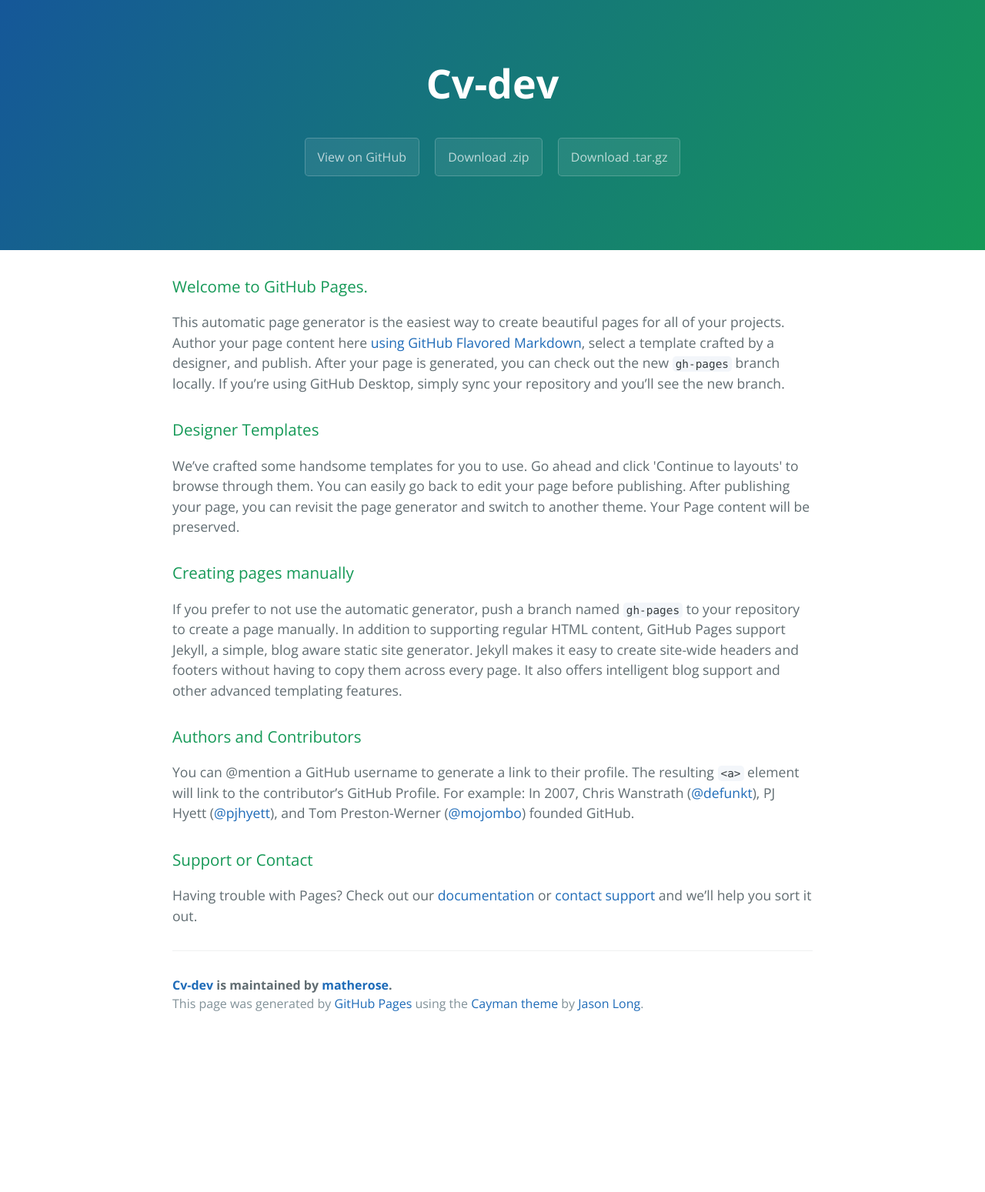
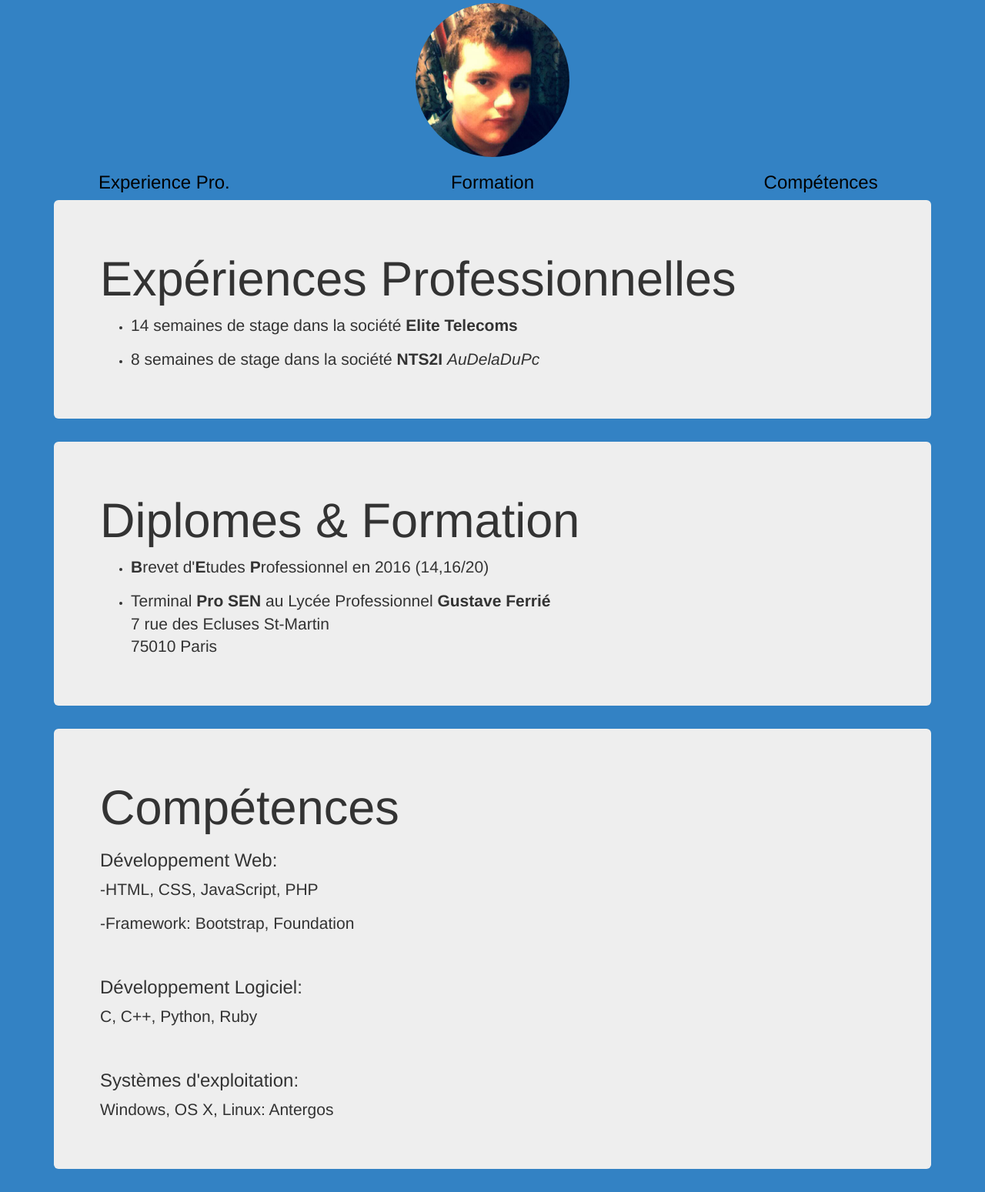
Before and after one commit to matherose/CV-Dev, a plain HTML site: page index.html in a window 1280 px wide. Shown: the part 11-1560 px from the top of the page at 77% size. Before the commit the page ends 1359 px from the top, so only its background shows below. Drawn offline with nearby package versions, Linux system fonts and the light colour scheme.

Commit message:
Add files via upload

```diff
--- /dev/null
+++ b/css/style.css
@@ -0,0 +1,19 @@
+body{
+	background-color: #3382c4;
+}
+
+a:link{
+	color: black;
+	}      /* unvisited link */
+
+a:visited{
+	color: black;
+	}   /* visited link */
+
+a:hover{
+	color: black;
+	}     /* mouse over link */
+
+a:active{
+color: black;
+}    /* selected link */
--- a/index.html
+++ b/index.html
@@ -1,57 +1,93 @@
 <!DOCTYPE html>
-<html lang="en-us">
-  <head>
-    <meta charset="UTF-8">
-    <title>Cv-dev by matherose</title>
-    <meta name="viewport" content="width=device-width, initial-scale=1">
-    <link rel="stylesheet" type="text/css" href="stylesheets/normalize.css" media="screen">
-    <link href='https://fonts.googleapis.com/css?family=Open+Sans:400,700' rel='stylesheet' type='text/css'>
-    <link rel="stylesheet" type="text/css" href="stylesheets/stylesheet.css" media="screen">
-    <link rel="stylesheet" type="text/css" href="stylesheets/github-light.css" media="screen">
-  </head>
-  <body>
-    <section class="page-header">
-      <h1 class="project-name">Cv-dev</h1>
-      <h2 class="project-tagline"></h2>
-      <a href="https://github.com/matherose/CV-Dev" class="btn">View on GitHub</a>
-      <a href="https://github.com/matherose/CV-Dev/zipball/master" class="btn">Download .zip</a>
-      <a href="https://github.com/matherose/CV-Dev/tarball/master" class="btn">Download .tar.gz</a>
-    </section>
+<html lang="en">
+<head>
+	<meta charset="UTF-8">
+	<!-- Latest compiled and minified JavaScript -->
+		<script src="https://maxcdn.bootstrapcdn.com/bootstrap/3.3.7/js/bootstrap.min.js" integrity="sha384-Tc5IQib027qvyjSMfHjOMaLkfuWVxZxUPnCJA7l2mCWNIpG9mGCD8wGNIcPD7Txa" crossorigin="anonymous"></script>
 
-    <section class="main-content">
-      <h3>
-<a id="welcome-to-github-pages" class="anchor" href="#welcome-to-github-pages" aria-hidden="true"><span aria-hidden="true" class="octicon octicon-link"></span></a>Welcome to GitHub Pages.</h3>
+	<!-- Latest compiled and minified CSS -->
+		<link rel="stylesheet" href="https://maxcdn.bootstrapcdn.com/bootstrap/3.3.7/css/bootstrap.min.css" integrity="sha384-BVYiiSIFeK1dGmJRAkycuHAHRg32OmUcww7on3RYdg4Va+PmSTsz/K68vbdEjh4u" crossorigin="anonymous">
 
-<p>This automatic page generator is the easiest way to create beautiful pages for all of your projects. Author your page content here <a href="https://guides.github.com/features/mastering-markdown/">using GitHub Flavored Markdown</a>, select a template crafted by a designer, and publish. After your page is generated, you can check out the new <code>gh-pages</code> branch locally. If you’re using GitHub Desktop, simply sync your repository and you’ll see the new branch.</p>
+	<link rel="stylesheet" href="css/style.css">
+</head>
+<body>
+	<header>
 
-<h3>
-<a id="designer-templates" class="anchor" href="#designer-templates" aria-hidden="true"><span aria-hidden="true" class="octicon octicon-link"></span></a>Designer Templates</h3>
+		<center>
+			<img id="img-profil" src="img/profil.jpg" class="img-circle" width="200" height="200" style="margin-top: 15px;" alt="photo-profile">
+		</center>
 
-<p>We’ve crafted some handsome templates for you to use. Go ahead and click 'Continue to layouts' to browse through them. You can easily go back to edit your page before publishing. After publishing your page, you can revisit the page generator and switch to another theme. Your Page content will be preserved.</p>
+		<div class="container-fluid">
+			<div class="row">
+				<center>
+					<div class="col-sm-4">
+						<h3><a href="#expro">Experience Pro.</a></h3>
+					</div>
+					<div class="col-sm-4">
+						<h3><a href="#forma">Formation</a></h3>
+					</div>
+					<div class="col-sm-4">
+						<h3><a href="#compt">Compétences</a></h3>
+					</div>
+				</center>
+			</div>
+		</div>
 
-<h3>
-<a id="creating-pages-manually" class="anchor" href="#creating-pages-manually" aria-hidden="true"><span aria-hidden="true" class="octicon octicon-link"></span></a>Creating pages manually</h3>
+		<section id="expro">
+			<div class="container">
+				<div class="jumbotron">
+					<h1>Expériences Professionnelles</h1>
+					<ul>
+						<li>
+							<p class="lead">14 semaines de stage dans la société <strong>Elite Telecoms</strong></p>
+						</li>
+						<li>
+							<p class="lead">8 semaines de stage dans la société <strong>NTS2I </strong><i>AuDelaDuPc</i></p>
+						</li>
+					</ul>
+				</div>
+			</div>
+		</section>
 
-<p>If you prefer to not use the automatic generator, push a branch named <code>gh-pages</code> to your repository to create a page manually. In addition to supporting regular HTML content, GitHub Pages support Jekyll, a simple, blog aware static site generator. Jekyll makes it easy to create site-wide headers and footers without having to copy them across every page. It also offers intelligent blog support and other advanced templating features.</p>
+		<section id="forma">
+			<div class="container">
+				<div class="jumbotron">
+					<h1>Diplomes & Formation</h1>
+					<ul>
+						<li>
+							<p class="lead"><b>B</b>revet d'<b>E</b>tudes <b>P</b>rofessionnel en 2016 (14,16/20)</p>
+						</li>
+						<li>
+							<p class="lead">Terminal <b>Pro SEN</b> au Lycée Professionnel <b>Gustave Ferrié</b><br/>7 rue des Ecluses St-Martin<br/>75010 Paris</p>
+						</li>
+					</ul>
+				</div>
+			</div>
+		</section>
 
-<h3>
-<a id="authors-and-contributors" class="anchor" href="#authors-and-contributors" aria-hidden="true"><span aria-hidden="true" class="octicon octicon-link"></span></a>Authors and Contributors</h3>
+		<section id="compt">
 
-<p>You can @mention a GitHub username to generate a link to their profile. The resulting <code>&lt;a&gt;</code> element will link to the contributor’s GitHub Profile. For example: In 2007, Chris Wanstrath (<a href="https://github.com/defunkt" class="user-mention">@defunkt</a>), PJ Hyett (<a href="https://github.com/pjhyett" class="user-mention">@pjhyett</a>), and Tom Preston-Werner (<a href="https://github.com/mojombo" class="user-mention">@mojombo</a>) founded GitHub.</p>
+			<div class="container">
+				<div class="jumbotron">
+					<h1>Compétences</h1>
+						<h3>Développement Web:</h3>
+						<p class="lead">-HTML, CSS, JavaScript, PHP</p>
+						<p class="lead">-Framework: Bootstrap, Foundation</p>
 
-<h3>
-<a id="support-or-contact" class="anchor" href="#support-or-contact" aria-hidden="true"><span aria-hidden="true" class="octicon octicon-link"></span></a>Support or Contact</h3>
+						<br/>
 
-<p>Having trouble with Pages? Check out our <a href="https://help.github.com/pages">documentation</a> or <a href="https://github.com/contact">contact support</a> and we’ll help you sort it out.</p>
+						<h3>Développement Logiciel:</h3>
+						<p class="lead">C, C++, Python, Ruby</p>
 
-      <footer class="site-footer">
-        <span class="site-footer-owner"><a href="https://github.com/matherose/CV-Dev">Cv-dev</a> is maintained by <a href="https://github.com/matherose">matherose</a>.</span>
+						<br/>
 
-        <span class="site-footer-credits">This page was generated by <a href="https://pages.github.com">GitHub Pages</a> using the <a href="https://github.com/jasonlong/cayman-theme">Cayman theme</a> by <a href="https://twitter.com/jasonlong">Jason Long</a>.</span>
-      </footer>
+						<h3>Systèmes d'exploitation:</h3>
+						<p class="lead">Windows, OS X, Linux: Antergos</p>
+				</div>
+			</div>
 
-    </section>
+		</section>
 
-
-  </body>
+	</header>
+</body>
 </html>
```
Also changed, not shown: img/profil.jpg (added).
